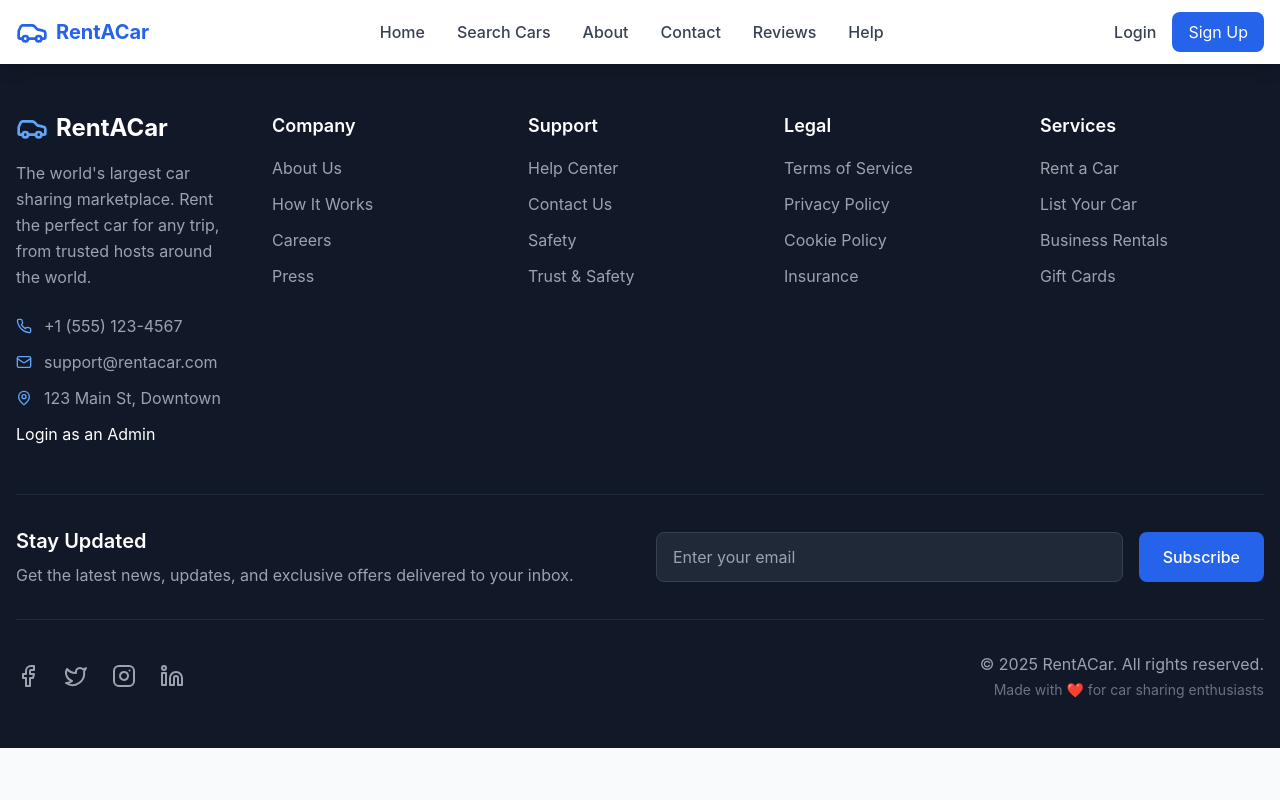
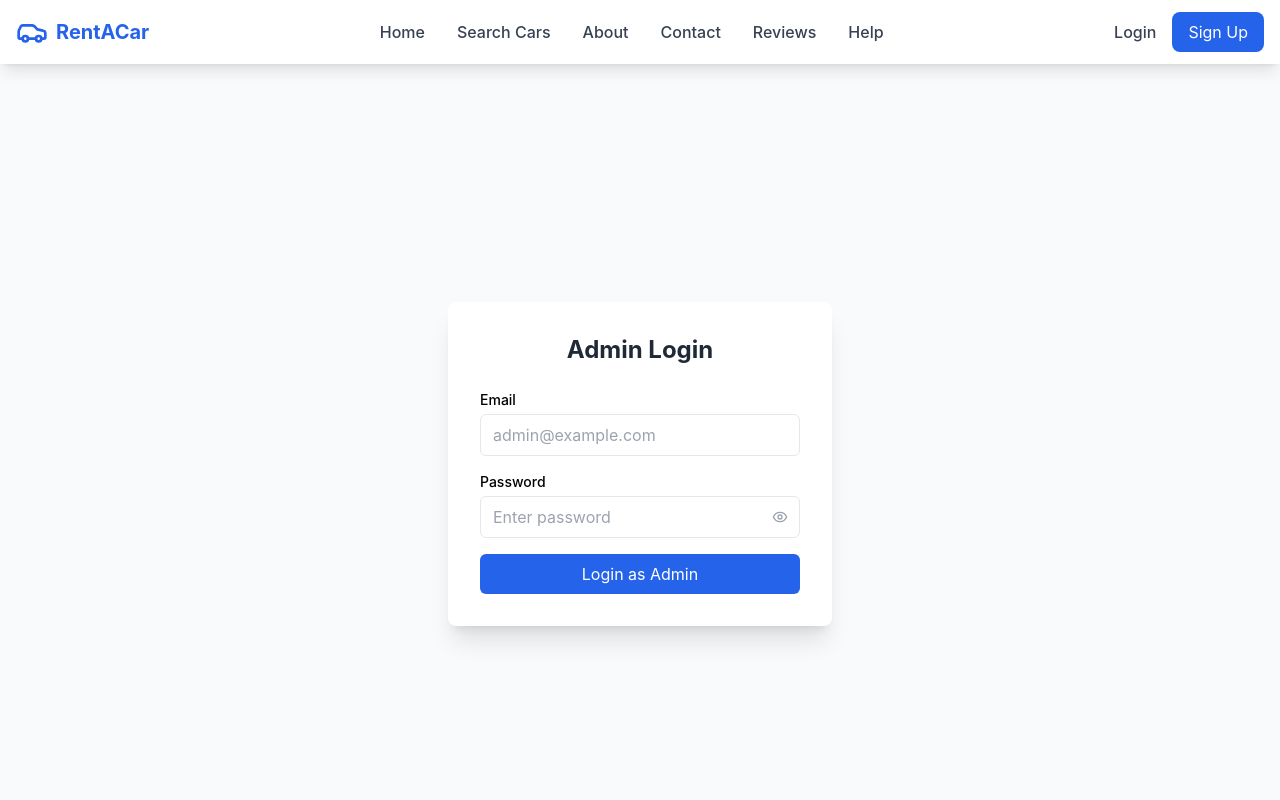
Before and after one commit to Wolferlk/RentAcar_peoject, a React (Vite) app in the folder Web/: page /admin-login in a window 1280 px wide. Shown: the top 800 px of the page. Built offline with nearby package versions, Linux system fonts and the light colour scheme.

Commit message:
Create admin login page

```diff
--- a/Web/src/App.tsx
+++ b/Web/src/App.tsx
@@ -18,6 +18,9 @@ import AboutPage from './pages/AboutPage';
 import HelpPage from './pages/HelpPage';
 import TermsPage from './pages/TermsPage';
 import PrivacyPage from './pages/PrivacyPage';
+
+import AdminLogin from './pages/Auth/AdminLogin';
+import AdminDashboard from './pages/Dashboard/AdminDashboard';
 
 function App() {
   return (
@@ -41,6 +44,12 @@ function App() {
             <Route path="/help" element={<HelpPage />} />
             <Route path="/terms" element={<TermsPage />} />
             <Route path="/privacy" element={<PrivacyPage />} />
+
+            {/* admin pages */}
+            <Route path="/admin-login" element={<AdminLogin />} />
+            <Route path="/admin-dashboard" element={<AdminDashboard />} />
+
+            {/* Fallback route */}
           </Routes>
           <Footer />
         </div>
--- a/Web/src/components/Footer.tsx
+++ b/Web/src/components/Footer.tsx
@@ -69,7 +69,7 @@ const Footer: React.FC = () => {
                 <MapPin className="w-4 h-4 text-blue-400" />
                 <span className="text-gray-400">123 Main St, Downtown</span>
               </div>
-              <Link to="" className="flex items-center space-x-3">Login as an Admin</Link>
+              <Link to="/admin-login" className="flex items-center space-x-3">Login as an Admin</Link>
             </div>
           </div>
 
--- a/Web/src/context/AuthContext.tsx
+++ b/Web/src/context/AuthContext.tsx
@@ -3,7 +3,7 @@ import { User } from '../types';
 
 interface AuthContextType {
   user: User | null;
-  login: (email: string, password: string, userType: 'user' | 'owner') => Promise<boolean>;
+  login: (email: string, password: string, userType: 'user' | 'owner'|'admin') => Promise<boolean>;
   signup: (userData: Omit<User, 'id' | 'createdAt'>, password: string) => Promise<boolean>;
   logout: () => void;
   isLoading: boolean;
@@ -35,7 +35,7 @@ export const AuthProvider: React.FC<AuthProviderProps> = ({ children }) => {
     setIsLoading(false);
   }, []);
 
-  const login = async (email: string, password: string, userType: 'user' | 'owner'): Promise<boolean> => {
+  const login = async (email: string, password: string, userType: 'user' | 'owner' | 'admin'): Promise<boolean> => {
     setIsLoading(true);
     try {
       // Simulate API call
--- a/Web/src/pages/Auth/AdminLogin.tsx
+++ b/Web/src/pages/Auth/AdminLogin.tsx
@@ -0,0 +1,100 @@
+import React, { useState } from 'react';
+import { useNavigate } from 'react-router-dom';
+import { Eye, EyeOff, Loader2 } from 'lucide-react';
+import { useAuth } from '../../context/AuthContext';
+
+const AdminLogin: React.FC = () => {
+  const [email, setEmail] = useState('');
+  const [password, setPassword] = useState('');
+  const [showPassword, setShowPassword] = useState(false);
+  const [error, setError] = useState('');
+  const [loading, setLoading] = useState(false);
+
+  const navigate = useNavigate();
+  const { login } = useAuth();
+
+  const handleSubmit = async (e: React.FormEvent) => {
+    e.preventDefault();
+    setError('');
+    setLoading(true);
+
+    try {
+      const success = await login(email, password, 'admin'); // <-- pass 'admin'
+      if (success) {
+        navigate('/admin-dashboard');
+      } else {
+        setError('Invalid admin credentials.');
+      }
+    } catch (err) {
+      setError('An error occurred. Please try again.');
+    } finally {
+      setLoading(false);
+    }
+  };
+
+  return (
+    <div className="min-h-screen bg-gray-50 flex items-center justify-center p-4">
+      <div className="max-w-sm w-full bg-white shadow-xl rounded-lg p-8 space-y-6">
+        <h2 className="text-2xl font-bold text-center text-gray-800">Admin Login</h2>
+
+        {error && <p className="text-red-500 text-sm text-center">{error}</p>}
+
+        <form onSubmit={handleSubmit} className="space-y-4">
+          <div>
+            <label className="block text-sm font-medium mb-1">Email</label>
+            <input
+              type="email"
+              value={email}
+              onChange={(e) => setEmail(e.target.value)}
+              required
+              className="w-full px-3 py-2 border rounded-md"
+              placeholder="admin@example.com"
+            />
+          </div>
+
+          <div>
+            <label className="block text-sm font-medium mb-1">Password</label>
+            <div className="relative">
+              <input
+                type={showPassword ? 'text' : 'password'}
+                value={password}
+                onChange={(e) => setPassword(e.target.value)}
+                required
+                className="w-full px-3 py-2 border rounded-md pr-10"
+                placeholder="Enter password"
+              />
+              <button
+                type="button"
+                onClick={() => setShowPassword(!showPassword)}
+                className="absolute inset-y-0 right-0 px-3 flex items-center"
+              >
+                {showPassword ? (
+                  <EyeOff className="w-4 h-4 text-gray-400" />
+                ) : (
+                  <Eye className="w-4 h-4 text-gray-400" />
+                )}
+              </button>
+            </div>
+          </div>
+
+          <button
+            type="submit"
+            disabled={loading}
+            className="w-full bg-blue-600 text-white py-2 rounded-md hover:bg-blue-700 transition flex justify-center items-center"
+          >
+            {loading ? (
+              <>
+                <Loader2 className="w-4 h-4 animate-spin mr-2" />
+                Logging in...
+              </>
+            ) : (
+              'Login as Admin'
+            )}
+          </button>
+        </form>
+      </div>
+    </div>
+  );
+};
+
+export default AdminLogin;
--- a/Web/src/pages/Dashboard/AdminDashboard.tsx
+++ b/Web/src/pages/Dashboard/AdminDashboard.tsx
@@ -3,7 +3,7 @@ import React from 'react'
 const AdminDashboard = () => {
   return (
     <div>
-
+      <h1>admin dashboard</h1>
     </div>
   )
 }
--- a/Web/src/types/index.ts
+++ b/Web/src/types/index.ts
@@ -3,7 +3,7 @@ export interface User {
   email: string;
   name: string;
   phone: string;
-  type: 'user' | 'owner';
+  type: 'user' | 'owner'|'admin';
   createdAt: string;
 }
 
```
